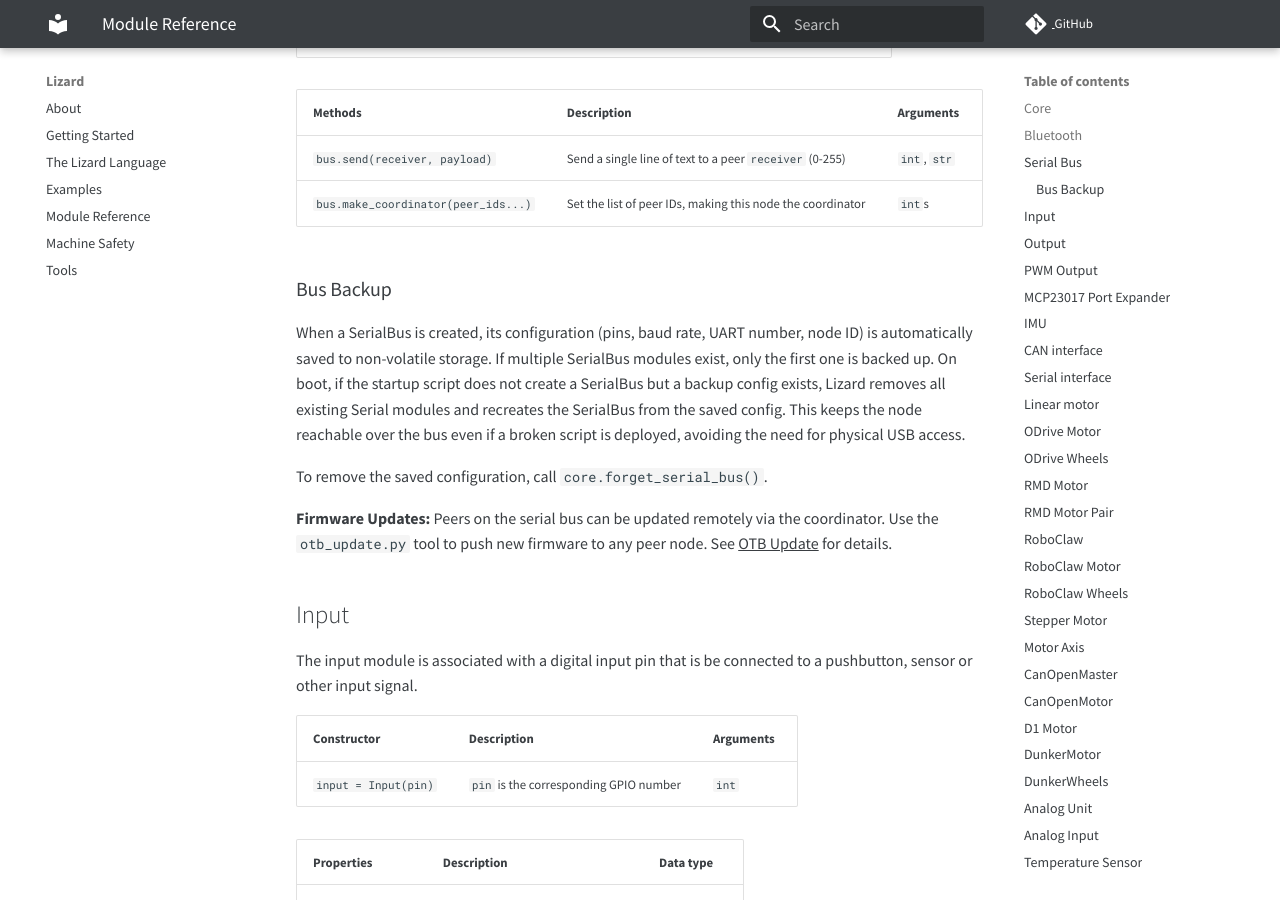
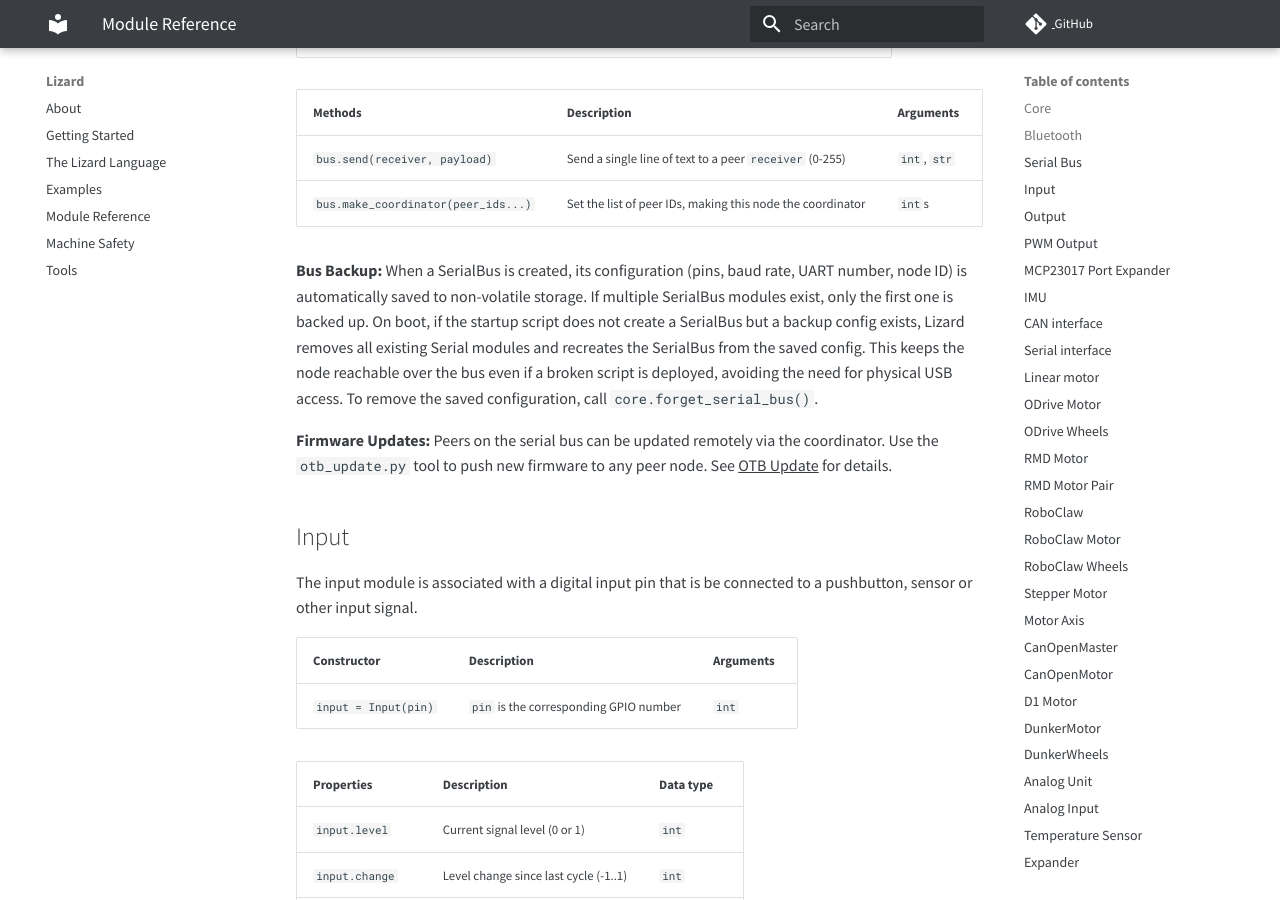
Before and after one commit to zauberzeug/lizard, an MkDocs documentation site: the page built from docs/module_reference.md, in a window 1280 px wide and 900 px high, scrolled down 2725 px. Built offline with MkDocs 1.6.1 and Material for MkDocs 9.7.7, drawn with Linux system fonts in a browser that asks for light colours; comment, search, counter and statistics services are not loaded.

Commit message:
use consistent type of subheading

```diff
--- a/docs/module_reference.md
+++ b/docs/module_reference.md
@@ -85,13 +85,12 @@ The serial bus module lets multiple ESP32s share a UART link with a coordinator
 | `bus.send(receiver, payload)`       | Send a single line of text to a peer `receiver` (0-255)    | `int`, `str` |
 | `bus.make_coordinator(peer_ids...)` | Set the list of peer IDs, making this node the coordinator | `int`s       |
 
-### Bus Backup
-
+**Bus Backup:**
 When a SerialBus is created, its configuration (pins, baud rate, UART number, node ID) is automatically saved to non-volatile storage.
 If multiple SerialBus modules exist, only the first one is backed up.
-On boot, if the startup script does not create a SerialBus but a backup config exists, Lizard removes all existing Serial modules and recreates the SerialBus from the saved config.
+On boot, if the startup script does not create a SerialBus but a backup config exists,
+Lizard removes all existing Serial modules and recreates the SerialBus from the saved config.
 This keeps the node reachable over the bus even if a broken script is deployed, avoiding the need for physical USB access.
-
 To remove the saved configuration, call `core.forget_serial_bus()`.
 
 **Firmware Updates:**
```
